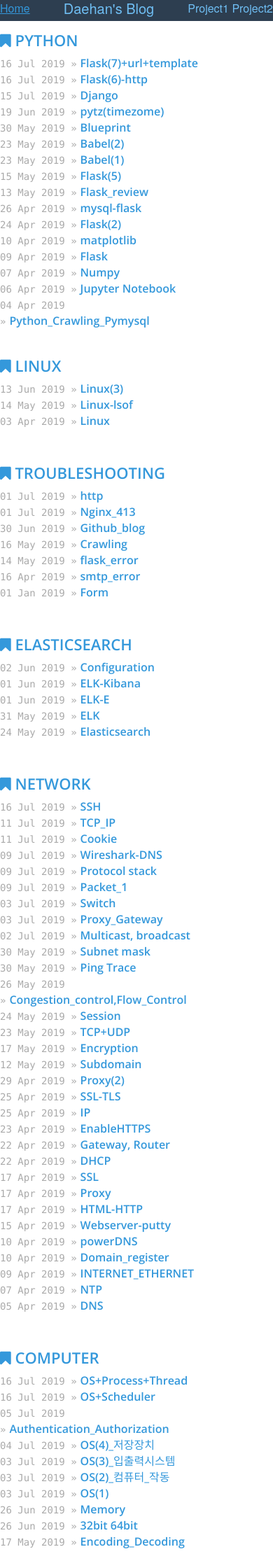
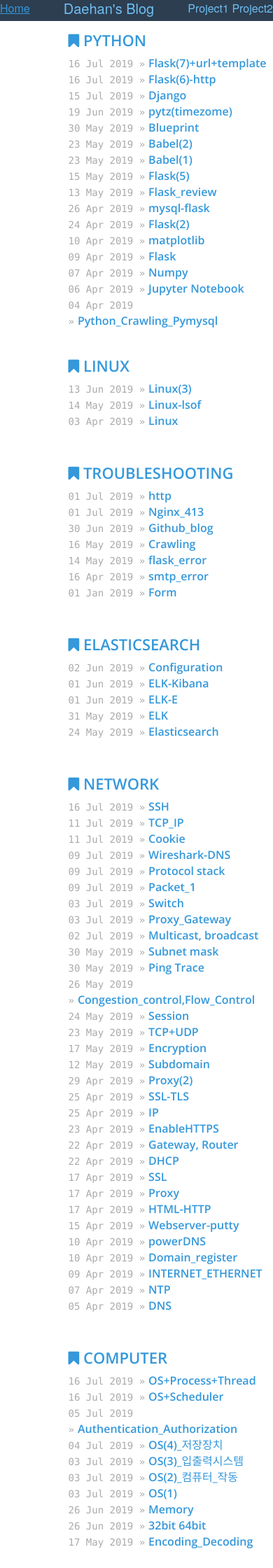
Before and after one commit to daehan0226/Study, a Jekyll site: the page built from index.html, in a window 390 px wide. Shown: the top 2240 px of the page at 70% size. Built offline with Jekyll 4.4.1, drawn with Linux system fonts in a browser that asks for light colours.

Commit message:
Update layout.css

```diff
--- a/_includes/css/layout.css
+++ b/_includes/css/layout.css
@@ -24,7 +24,7 @@
 @media only screen and (max-width: 959px) {
 	nav {
 		width: 160px; }
-
+        .content { margin-left: 25%; }
 	.sidebar h2 {
 		font-size: 18px;
 	}
```
